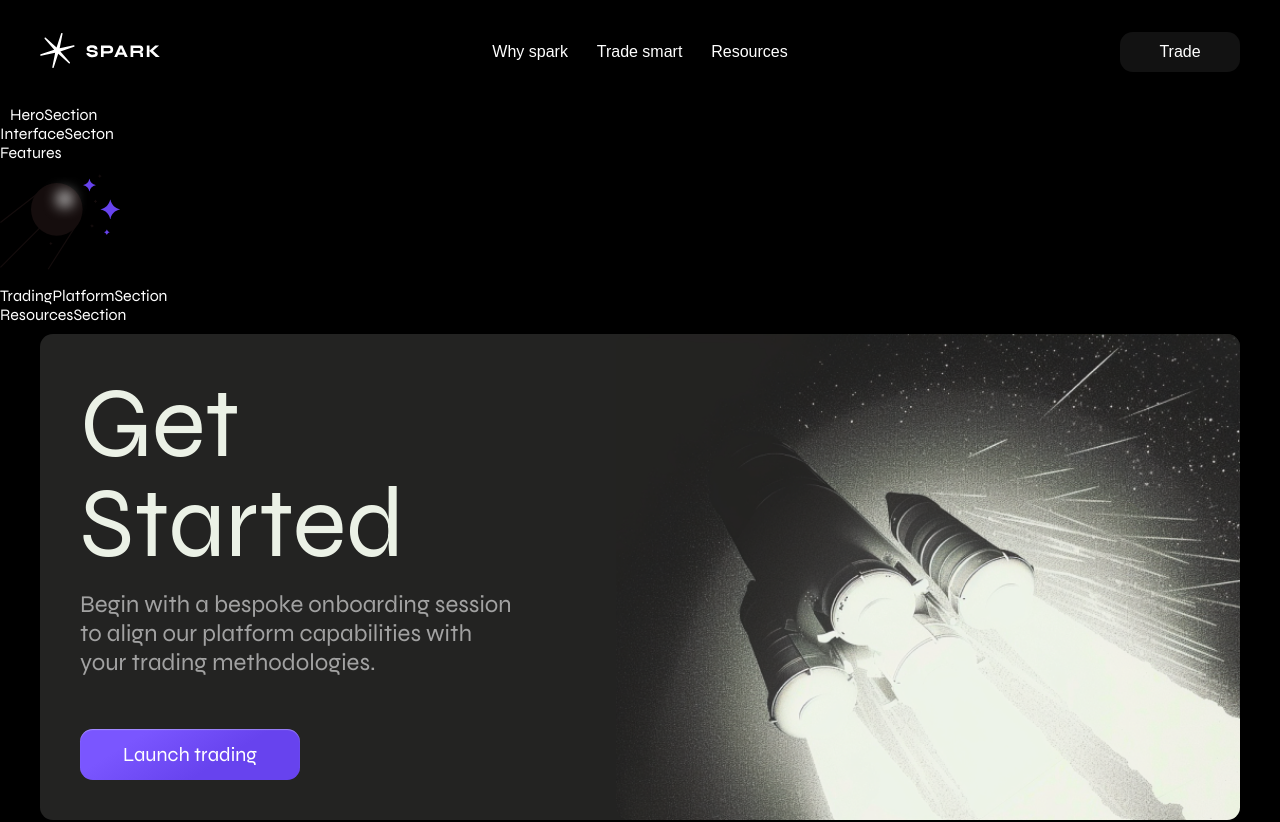
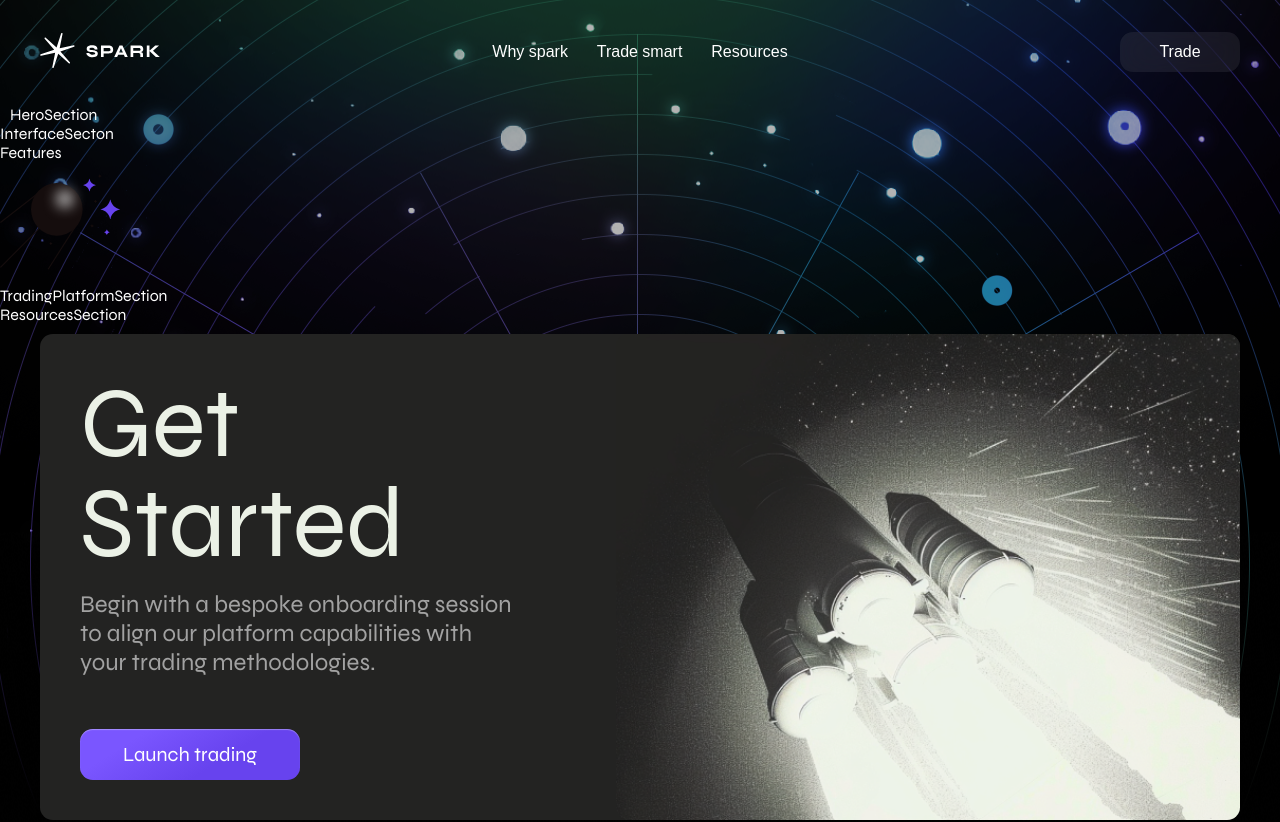
Before and after one commit to compolabs/spark-landing, a Next.js app: page / in a window 1280 px wide. Shown: the top 822 px of the page. Built offline with nearby package versions, Linux system fonts and the light colour scheme.

Commit message:
Add background and fix header behaviour

```diff
--- /dev/null
+++ b/src/core/components/LandingPage/Background.tsx
@@ -0,0 +1,23 @@
+import React from "react";
+
+import useWindowWidth from "@/core/hooks/useWindowWidth";
+import bg from "@/../../public/images/FrameBackground.png";
+
+export default function Background() {
+  const width = useWindowWidth();
+  return (
+    <div
+      style={{
+        backgroundImage: `url(${bg.src})`,
+        position: "absolute",
+        top: 0,
+        zIndex: -1,
+        backgroundPosition: "center",
+        width: "100%",
+        height: `calc(${width}px / 1.45 )`,
+        backgroundRepeat: "no-repeat",
+        backgroundSize: "cover",
+      }}
+    />
+  );
+}
--- a/src/core/components/LandingPage/LandingPage.tsx
+++ b/src/core/components/LandingPage/LandingPage.tsx
@@ -8,11 +8,13 @@ import InterfaceSection from "./InterfaceSection";
 import TradingPlatformSection from "./TradingPlatformSection";
 import ResourcesSection from "./ResourcesSection";
 import GetStartedSection from "./GetStartedSection";
+import Background from "./Background";
 
 const LandingPage = () => {
   const syne = useMainFont();
   return (
     <main className={syne}>
+      <Background />
       <HeroSection />
       <InterfaceSection />
       <Features />
--- a/src/core/components/LandingPage/components/SimpleTradeButton.tsx
+++ b/src/core/components/LandingPage/components/SimpleTradeButton.tsx
@@ -32,7 +32,7 @@ const cssStyles = {
     background: ${theme.colors.white.default}12;
     color: ${theme.colors.white.default};
     font-size: ${theme.spacing.medium};
-    backdrop-filter: blur(${theme.spacing.small});
+    backdrop-filter: blur(${theme.spacing.medium});
 
     &:hover {
       background: ${theme.colors.white.default}24;
--- a/src/core/components/common/Header/Header.tsx
+++ b/src/core/components/common/Header/Header.tsx
@@ -30,7 +30,7 @@ function Header() {
 
   return (
     <header
-      css={cssStyles.header(isOpenMenu, scrollPosition !== 0, scrollDirection)}
+      css={cssStyles.header(isOpenMenu, scrollPosition > 0, scrollDirection)}
       className={syne}
     >
       <SectionWrapper disableMaxWidth styles={cssStyles.wrapper(isOpenMenu)}>
@@ -58,12 +58,9 @@ const cssStyles = {
     position: fixed;
     top: 0;
     padding: ${theme.spacing.normal} 0;
-    -webkit-transition:
-      background 0.3s ease,
-      transform 0.15s ease;
     transition:
-      background 0.3s ease,
-      transform 0.15s ease;
+      background 0.15s linear 0.1s,
+      transform 0.15s linear 0.1s;
 
     ${isOpenMenu
       ? `border-radius: 0 0 ${theme.borderRadius.default} ${theme.borderRadius.default};`
@@ -71,11 +68,11 @@ const cssStyles = {
 
     ${(scrollPosition && scrollDirection) || isOpenMenu
       ? `background:${theme.colors.white.default}15;
-         backdrop-filter: blur(${theme.spacing.default});`
+         backdrop-filter: blur(${theme.spacing.medium});`
       : null};
 
     transform: translateY(
-      ${scrollPosition && !scrollDirection ? "-80px" : "0"}
+      ${scrollPosition && !scrollDirection ? "-130px" : "0"}
     );
 
     ${theme.media.tabletBreakPoint} {
```
Also changed, not shown: public/images/frameBackground.png (added).
